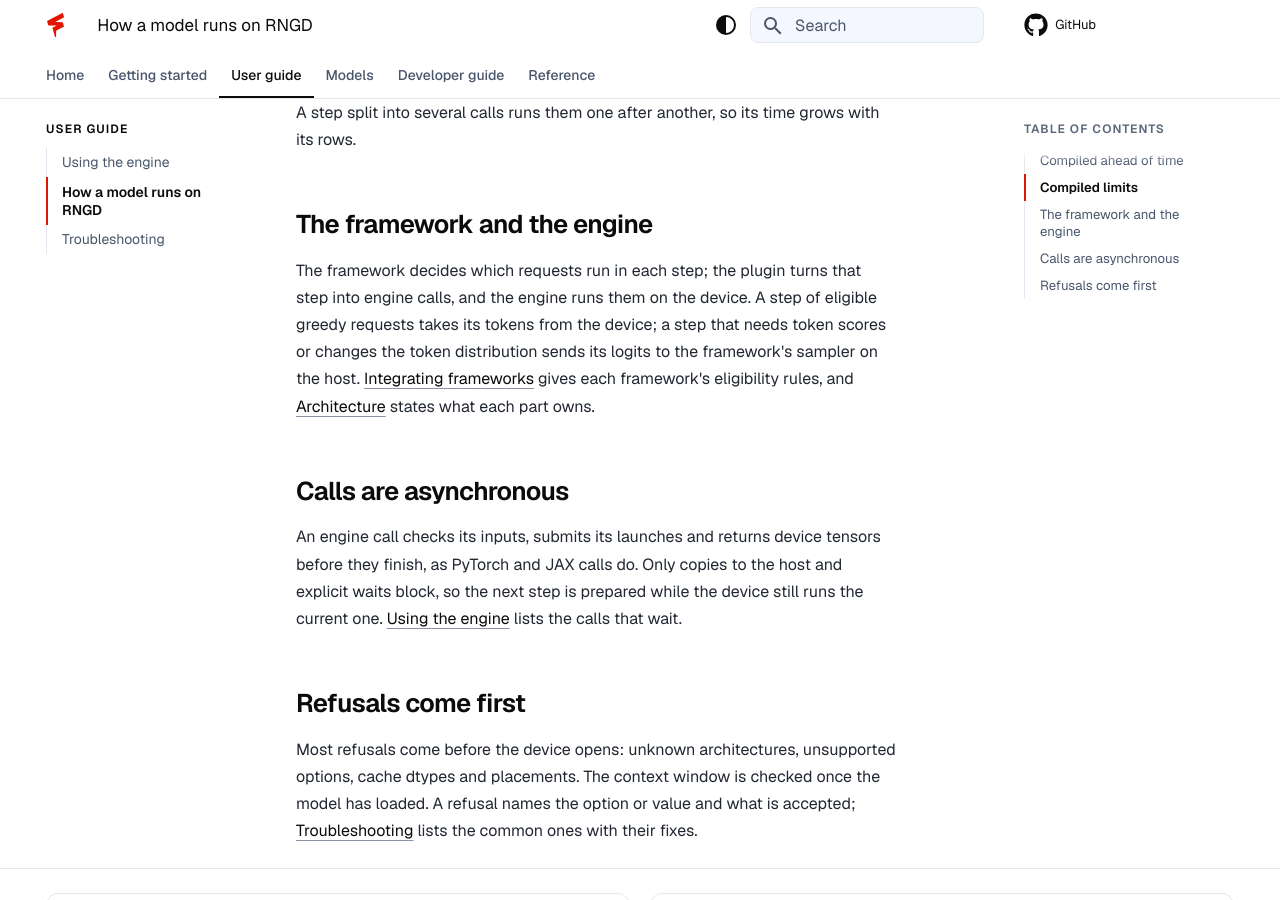
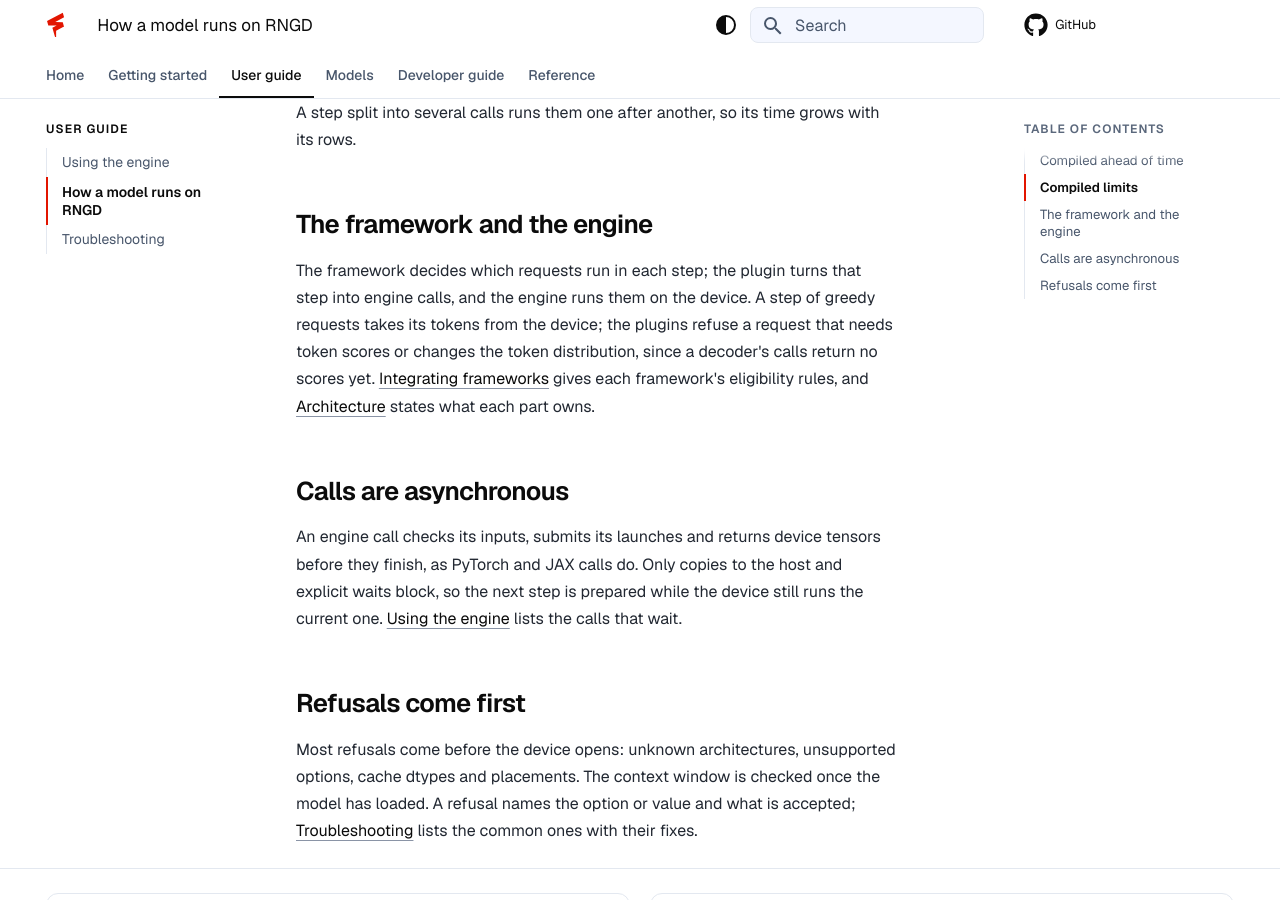
Before and after one commit to furiosa-ai/furiosa-opt-models, an MkDocs documentation site: the page built from docs/concepts.md, in a window 1280 px wide and 900 px high, scrolled down 1010 px. Built offline with MkDocs 1.6.1 and Material for MkDocs 9.7.7, drawn with Linux system fonts in a browser that asks for light colours; comment, search, counter and statistics services are not loaded.

Commit message:
Say that the plugins refuse a request that needs token scores
A decoder's calls return no scores yet, so both plugins refuse a request that samples, asks for
logprobs or changes the token distribution; the concepts page still sent such a step's logits to
the framework's sampler.

```diff
--- a/docs/concepts.md
+++ b/docs/concepts.md
@@ -26,7 +26,7 @@ A step split into several calls runs them one after another, so its time grows w
 ## The framework and the engine
 
 The framework decides which requests run in each step; the plugin turns that step into engine calls, and the engine runs them on the device.
-A step of eligible greedy requests takes its tokens from the device; a step that needs token scores or changes the token distribution sends its logits to the framework's sampler on the host.
+A step of greedy requests takes its tokens from the device; the plugins refuse a request that needs token scores or changes the token distribution, since a decoder's calls return no scores yet.
 [Integrating frameworks](engine/frameworks.md) gives each framework's eligibility rules, and [Architecture](design/architecture.md#boundaries) states what each part owns.
 
 ## Calls are asynchronous
```
